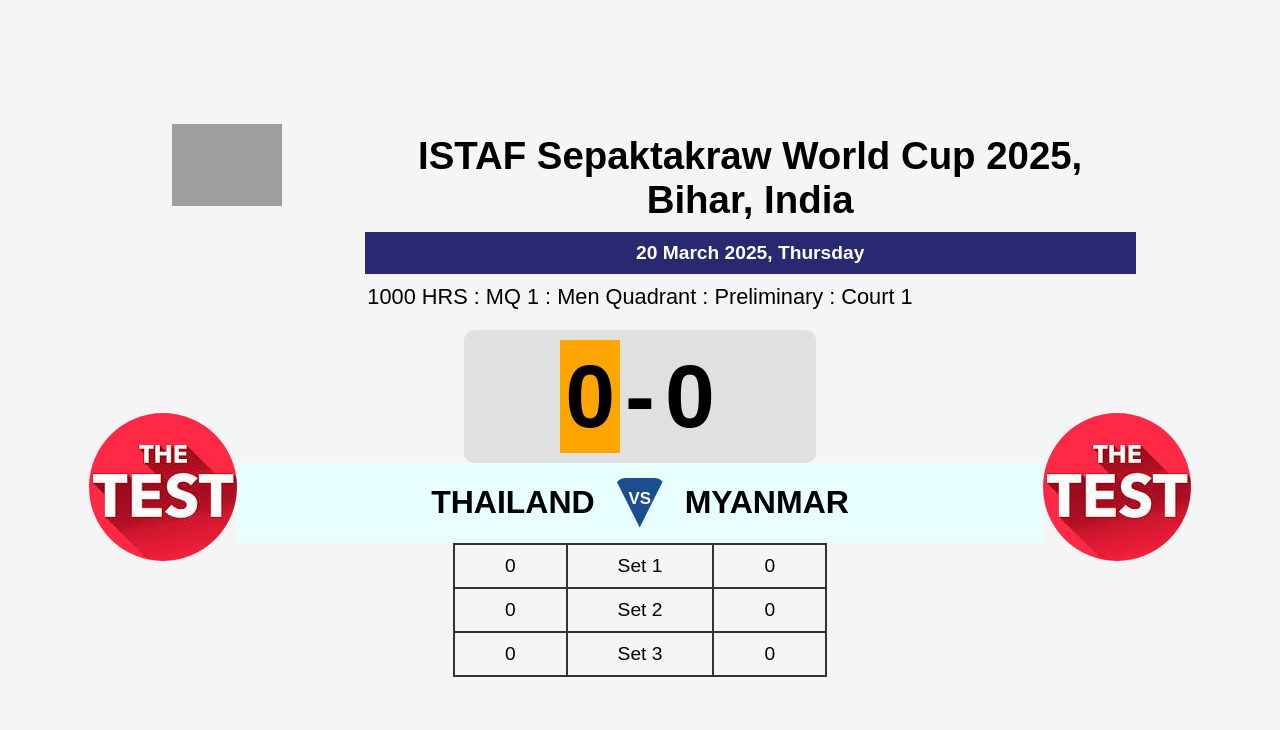
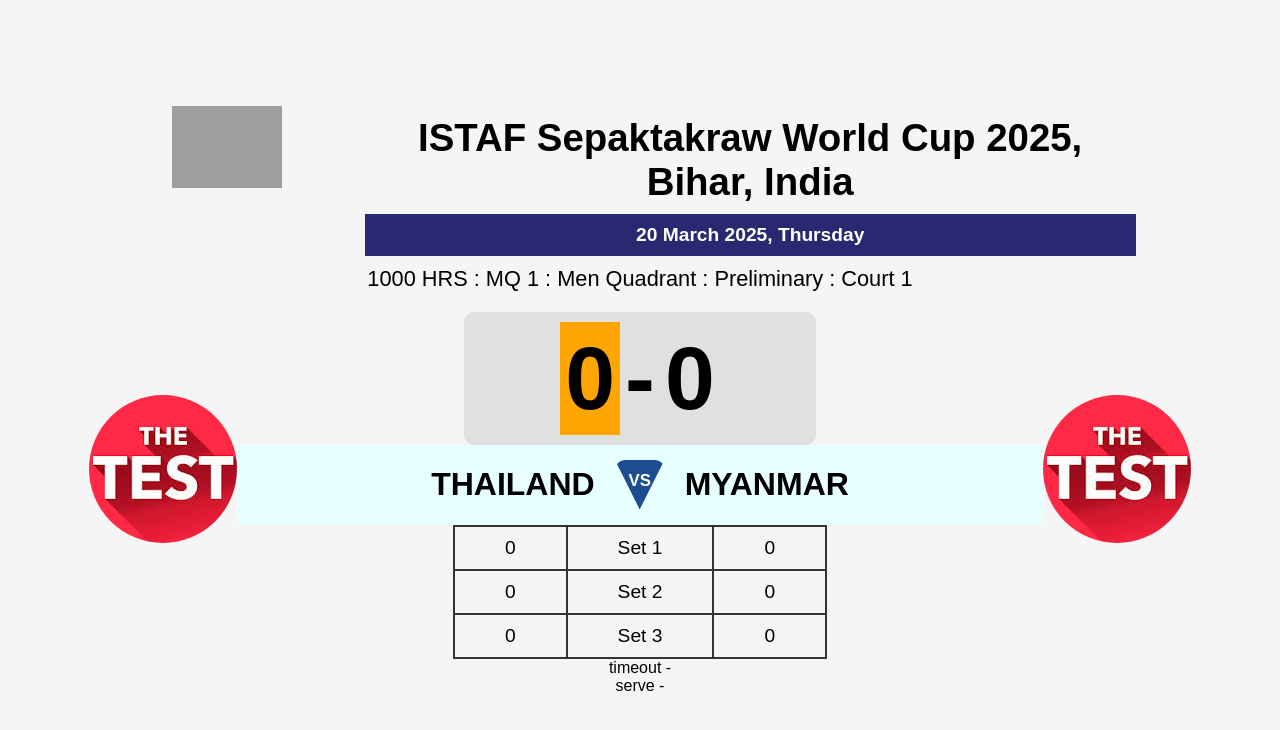
Before and after one commit to divyanshdahiya/ScoringSystem, a React (Create React App) app: page / in a window 1280 px wide. Shown: the top 730 px of the page. Built offline with nearby package versions, Linux system fonts and the light colour scheme; grey boxes are pictures that could not be loaded.

Commit message:
serve timer and timout timer added on scorecard

```diff
--- a/src/Scorecard.jsx
+++ b/src/Scorecard.jsx
@@ -2,7 +2,8 @@
 import { useScoreStore } from "./store";
 
 function Scorecard() {
-  const { matchDetails, teams, sets, scoreActive } = useScoreStore();
+  const { matchDetails, teams, sets, scoreActive, timeoutTimer, serveTimer } =
+    useScoreStore();
   if (!teams?.team1 || !teams?.team2) {
     return <p>Loading scores... Please wait.</p>;
   }
@@ -77,6 +78,22 @@
           ))}
         </tbody>
       </table>
+      <div>
+        timeout -{/* Timeout Timer Display */}
+        {timeoutTimer !== null && (
+          <div className="timeout-timer">
+            <h2>Timeout: {timeoutTimer}</h2>
+          </div>
+        )}
+      </div>
+      <div>
+        serve -{/* Serve Timer Display */}
+        {serveTimer !== null && (
+          <div className="serve-timer">
+            <h2>Serve: {serveTimer}</h2>
+          </div>
+        )}
+      </div>
     </div>
   );
 }
--- a/src/store.js
+++ b/src/store.js
@@ -115,28 +115,46 @@
     let interval;
     set(() => ({ serveTimer: 15 }));
 
+    channel.postMessage({
+      type: "START_SERVE",
+      serveTimer: 15,
+    });
+
     interval = setInterval(() => {
       set((state) => {
         if (state.serveTimer <= 1) {
           clearInterval(interval);
+          channel.postMessage({ type: "END_SERVE" });
           return { serveTimer: null };
         }
-        return { serveTimer: state.serveTimer - 1 };
+        const newTime1 = state.serveTimer - 1;
+        channel.postMessage({ type: "UPDATE_SERVE", serveTimer: newTime1 }); // Broadcast update
+        return { serveTimer: state.serveTimer - 1,serveTimer: newTime1  };
       });
     }, 1000);
   },
 
   startTimeoutTimer: () => {
     let interval;
-    set(() => ({ timeoutTimer: 120 }));
+    set(() => ({ timeoutTimer: 10 }));
+
+    // Broadcast the timeout start event
+    channel.postMessage({
+      type: "START_TIMEOUT",
+      timeoutTimer: 10,
+    });
 
     interval = setInterval(() => {
       set((state) => {
         if (state.timeoutTimer <= 1) {
           clearInterval(interval);
+          channel.postMessage({ type: "END_TIMEOUT" }); // Notify other tabs when timeout ends
           return { timeoutTimer: null };
         }
-        return { timeoutTimer: state.timeoutTimer - 1 };
+
+        const newTime = state.timeoutTimer - 1;
+        channel.postMessage({ type: "UPDATE_TIMEOUT", timeoutTimer: newTime }); // Broadcast update
+        return { timeoutTimer: newTime };
       });
     }, 1000);
   },
@@ -163,6 +181,28 @@
         sets: event.data.sets,
       });
       break;
+      case "START_TIMEOUT":
+        useScoreStore.setState({ timeoutTimer: event.data.timeoutTimer });
+        break;
+
+      case "UPDATE_TIMEOUT":
+        useScoreStore.setState({ timeoutTimer: event.data.timeoutTimer });
+        break;
+
+      case "END_TIMEOUT":
+        useScoreStore.setState({ serveTimer: null });
+        break;
+        case "START_SERVE":
+          useScoreStore.setState({ serveTimer: event.data.serveTimer });
+          break;
+
+        case "UPDATE_SERVE":
+          useScoreStore.setState({ serveTimer: event.data.serveTimer });
+          break;
+
+        case "END_SERVE":
+          useScoreStore.setState({ serveTimer: null });
+          break;
     default:
       console.warn("Unknown message type:", event.data.type);
   }
```
